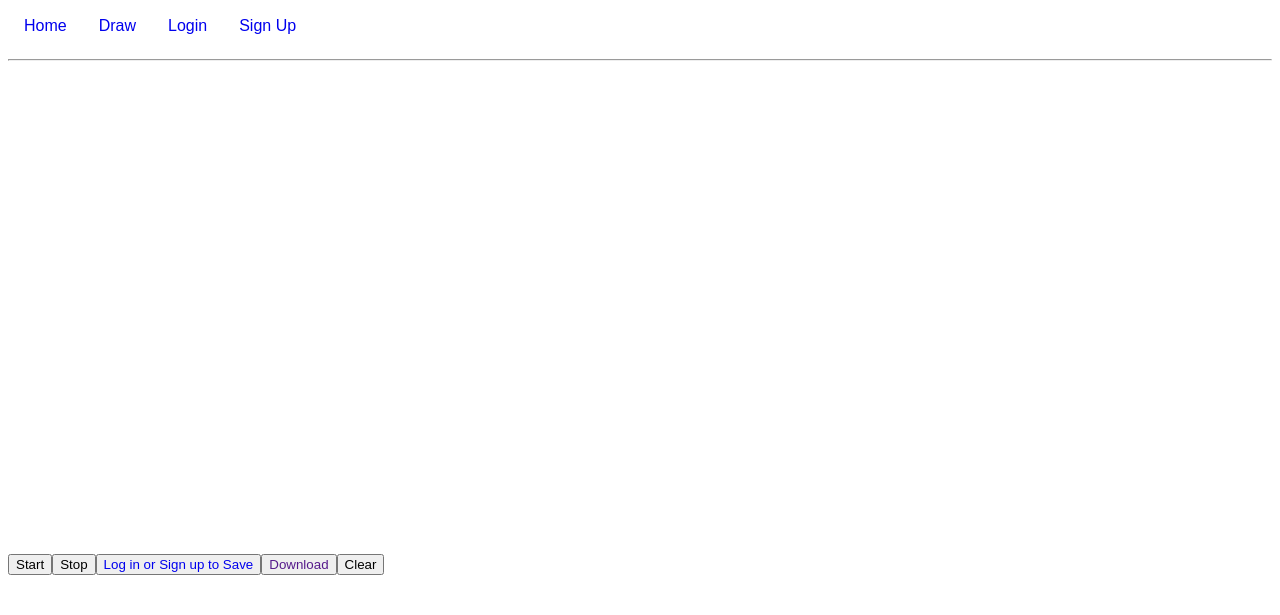
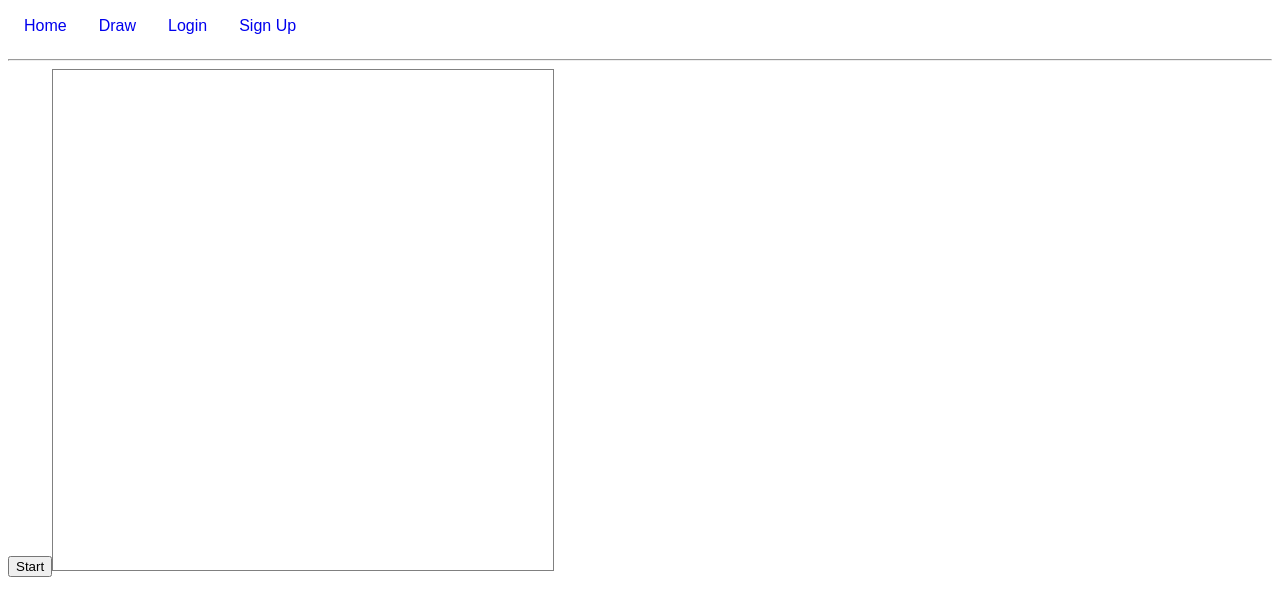
Before and after one commit to genius-geminis/color-i-sing, a React app: page /draw in a window 1280 px wide. Shown: the part 79-694 px from the top of the page. Built offline with nearby package versions, Linux system fonts and the light colour scheme; no server answers.

Commit message:
feat(comp/draw): buttons conditionally render on mic status

```diff
--- a/client/components/draw.js
+++ b/client/components/draw.js
@@ -11,7 +11,8 @@ class Draw extends React.Component {
       audio: null,
       x: 0,
       y: 0,
-      imageUrl: ''
+      imageUrl: '',
+      micStopped: false
     }
     this.canvas = React.createRef()
   }
@@ -25,7 +26,7 @@ class Draw extends React.Component {
       this.audioContext = new (window.AudioContext ||
         window.webkitAudioContext)()
       this.analyser = this.audioContext.createAnalyser()
-      this.analyser.minDecibels = -80
+      this.analyser.minDecibels = -70
       this.analyser.maxDecibels = -30
       this.analyser.fftSize = 8192
       this.dataArray = new Uint8Array(this.analyser.frequencyBinCount)
@@ -34,13 +35,13 @@ class Draw extends React.Component {
       this.rafId = requestAnimationFrame(this.paintNext)
     }
 
-    this.setState({audio})
+    this.setState({audio, micStopped: false})
   }
 
   stopMic = () => {
     if (this.state.audio) {
       this.state.audio.getTracks()[0].stop()
-      this.setState({audio: null})
+      this.setState({audio: null, micStopped: true})
       cancelAnimationFrame(this.rafId)
       this.getImage()
     }
@@ -59,9 +60,7 @@ class Draw extends React.Component {
   getImage = () => {
     const canvas = document.getElementById('canvas')
     const imageUrl = canvas.toDataURL('image/png')
-    // console.log('are we hitting this?', imageUrl)
     this.setState({imageUrl})
-    console.log('are we hitting this?', this.props)
     this.props.sendImageUrl(imageUrl)
   }
 
@@ -80,15 +79,19 @@ class Draw extends React.Component {
   }
 
   render() {
-    // console.log('this is props:', this.props)
     return (
       <React.Fragment>
+        {this.state.audio ? (
+          <button type="button" onClick={this.stopMic}>
+            Stop
+          </button>
+        ) : (
           <button type="button" onClick={this.getMic}>
             Start
           </button>
-        <button type="button" onClick={this.stopMic}>
-          Stop
-        </button>
+        )}
+        {this.state.micStopped && (
+          <>
             <button type="button">
               {this.props.isLoggedIn ? (
                 <Link to="upload">Save</Link>
@@ -104,6 +107,8 @@ class Draw extends React.Component {
             <button type="button" onClick={this.clear}>
               Clear
             </button>
+          </>
+        )}
         <canvas id="canvas" ref={this.canvas} width="500" height="500" />
       </React.Fragment>
     )
--- a/public/style.css
+++ b/public/style.css
@@ -19,3 +19,7 @@ form div {
   margin: 1em;
   display: inline-block;
 }
+
+#canvas {
+  border: 1px solid gray;
+}
--- a/util/functions.js
+++ b/util/functions.js
@@ -2,39 +2,37 @@ import {rainbow, greenMonster} from './colors'
 
 const WIDTH = 500
 const HEIGHT = 500
-const pixWidth = WIDTH / 100
-const pixHeight = HEIGHT / 100
+const PIX_WIDTH = WIDTH / 100
+const PIX_HEIGHT = HEIGHT / 100
 
 export const getColor = (analyser, dataArray, colorPalette) => {
   analyser.getByteFrequencyData(dataArray)
-  const newArray = dataArray.slice(40, 199)
-  let max = 0
-  for (let i = 0; i < newArray.length; i++) {
-    if (newArray[i] > newArray[max]) {
-      max = i
-    }
+  const newArray = dataArray.slice(0, 159)
+  let i = 0
+  while (newArray[i] < 100 && i < newArray.length) {
+    i++
   }
-  console.log('max bin: ', max)
-  console.log('lower bins: ', newArray)
+  if (newArray[i] < 100) {
+    return 'rgb(255,255,255)'
+  }
   switch (colorPalette) {
     case 'greenMonster':
-      return greenMonster[max]
+      return greenMonster[i]
     default:
-      // console.log('color:')
-      return rainbow[max]
+      return rainbow[i]
   }
 }
 
 export const makePath = (x, y, pathType) => {
   switch (pathType) {
     case 'random': {
-      const newX = Math.round(Math.random() * WIDTH / pixWidth) * pixWidth
-      const newY = Math.round(Math.random() * HEIGHT / pixHeight) * pixHeight
+      const newX = Math.round(Math.random() * WIDTH / PIX_WIDTH) * PIX_WIDTH
+      const newY = Math.round(Math.random() * HEIGHT / PIX_HEIGHT) * PIX_HEIGHT
       return {newX, newY}
     }
     default: {
-      const newX = x > WIDTH ? 0 : x + pixWidth
-      const newY = x > WIDTH ? y + pixHeight : y
+      const newX = x > WIDTH ? 0 : x + PIX_WIDTH
+      const newY = x > WIDTH ? y + PIX_HEIGHT : y
       return {newX, newY}
     }
   }
```
Lines whose indentation alone changed are shown as unchanged.
